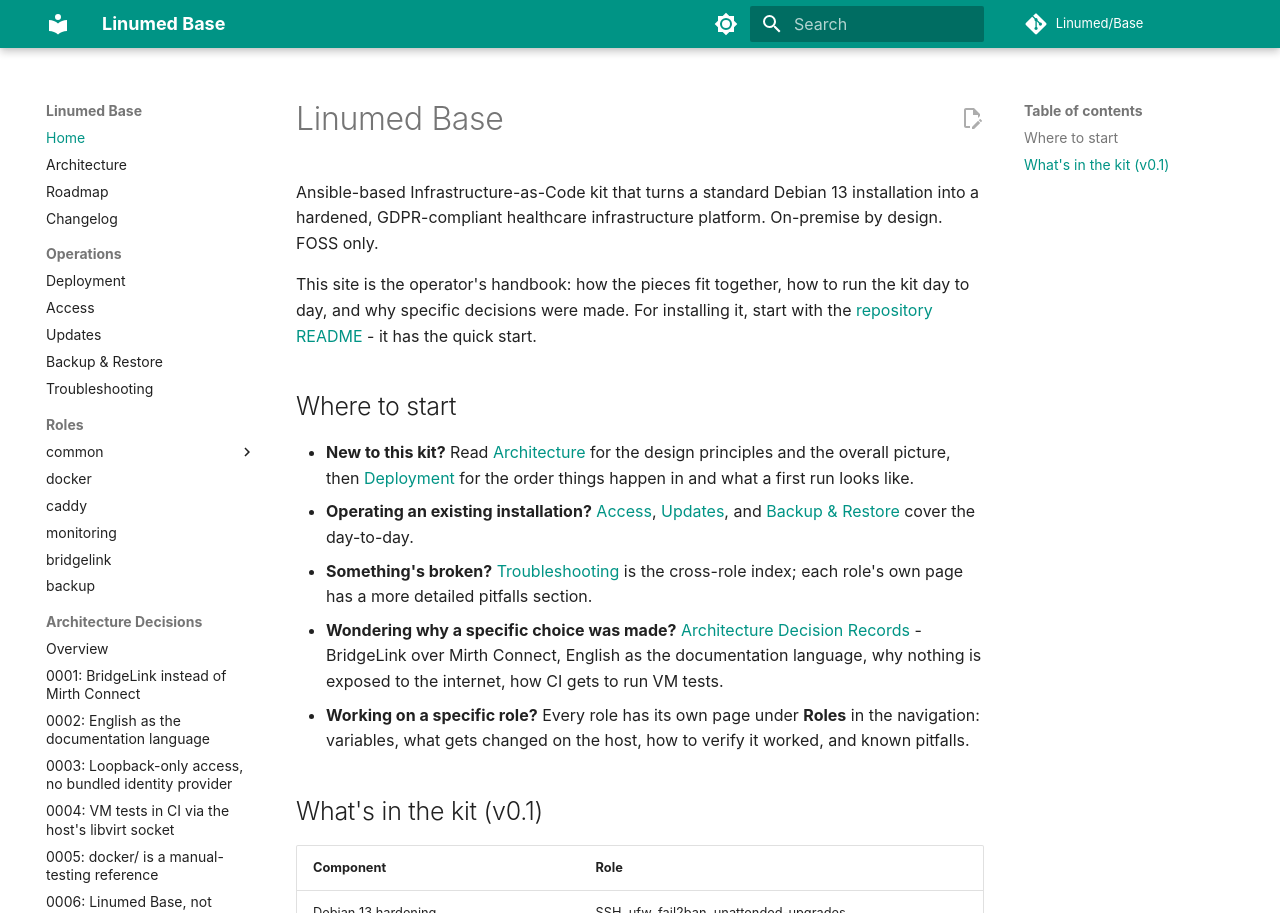
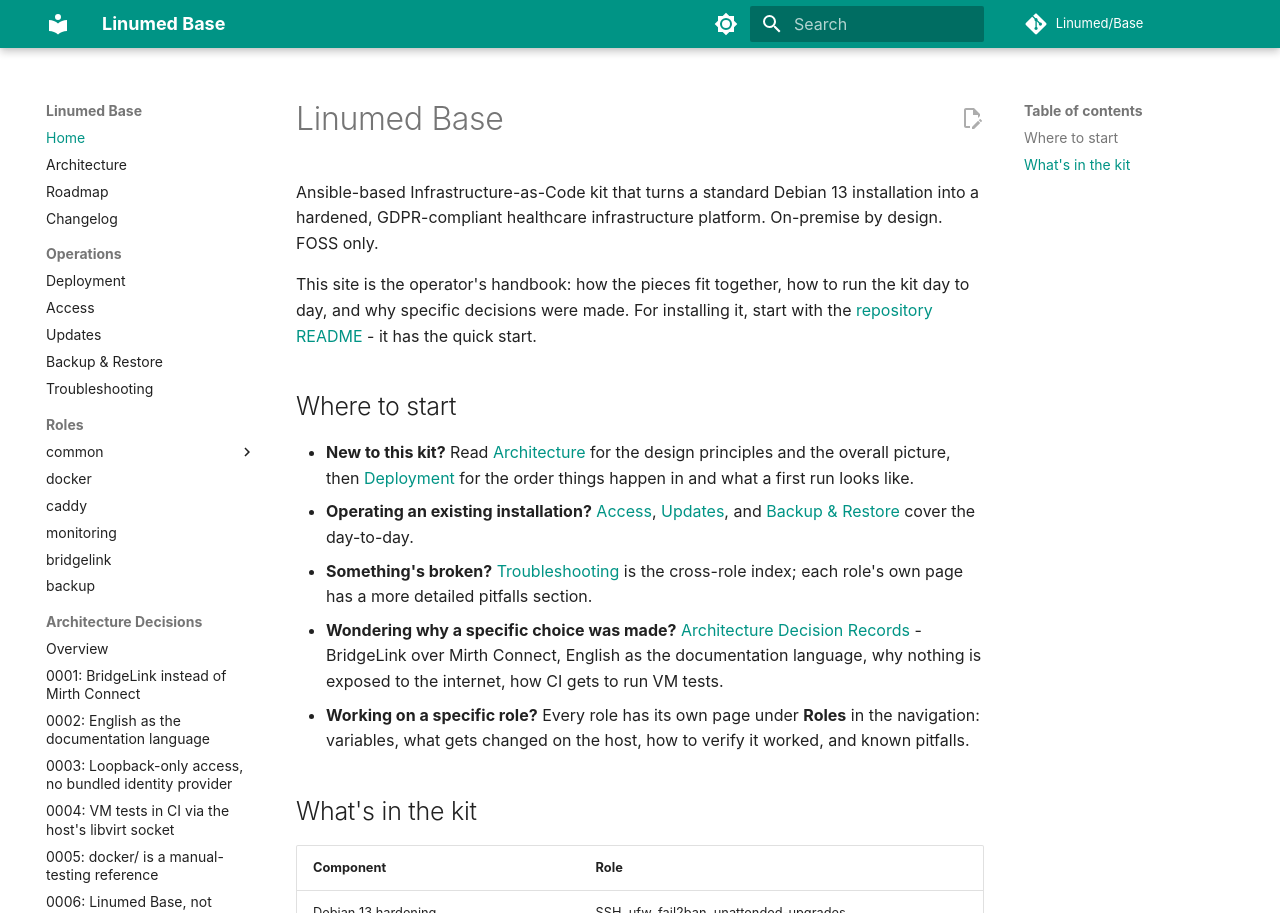
Before and after one commit to Linumed/Base, an MkDocs documentation site: the page built from docs/index.md, in a window 1280 px wide and 1285 px high. Shown: the top 913 px of the window. Built offline with MkDocs 1.6.1 and Material for MkDocs 9.7.7, drawn with Linux system fonts in a browser that asks for light colours; comment, search, counter and statistics services are not loaded.

```diff
--- a/docs/index.md
+++ b/docs/index.md
@@ -25,7 +25,7 @@ day to day, and why specific decisions were made. For installing it, start with
   navigation: variables, what gets changed on the host, how to verify it worked, and
   known pitfalls.
 
-## What's in the kit (v0.1)
+## What's in the kit
 
 | Component | Role |
 |---|---|
```
Also changed, not shown: README.md (+1 -1 lines).
